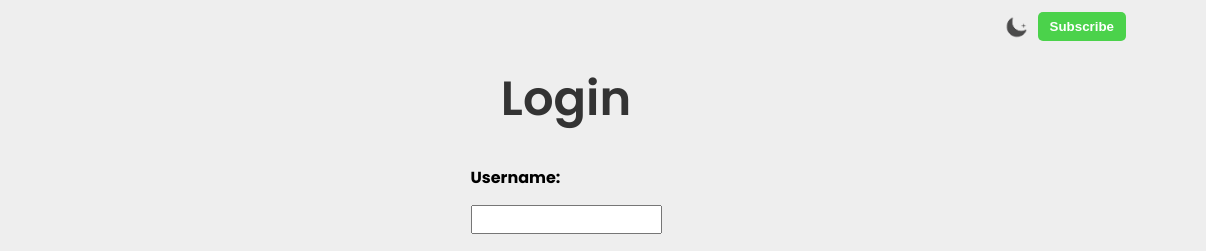
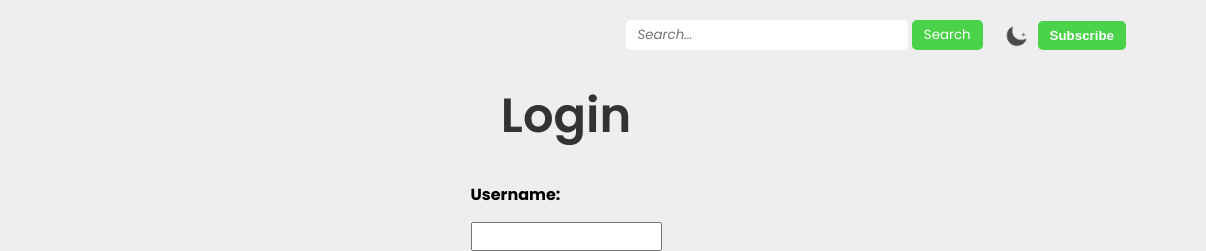
Before and after one commit to andyyounes/Image-Restoration, a plain HTML site: page LoginPage.html in a window 1280 px wide. Shown: the top 251 px of the page, 74-1280 px from the left. Drawn offline with Linux system fonts and the light colour scheme; a web font is replaced by a local one.

Commit message:
Update LoginPage.html

```diff
--- a/LoginPage.html
+++ b/LoginPage.html
@@ -28,6 +28,10 @@
                 <img src="./scnd-removebg-preview.png" alt="logo" class="header-logoim" id="logo">
             </div>
             <div class="header-right">
+                <form action="/action_page.php">
+                    <input type="text" placeholder="Search..." name="search" class="search-bar">
+                    <button type="submit" class="search-button">Search</button>
+                  </form>
                 <button onclick="switchMode()" class="night-mode-button">
                     <img id="moonIcon" src="./[removal.ai]_bcf90bd8-63d7-49dc-8ef8-52aaf482491f_night2.png" alt="Moon Icon" class="moon-icon">
                 </button>
```
